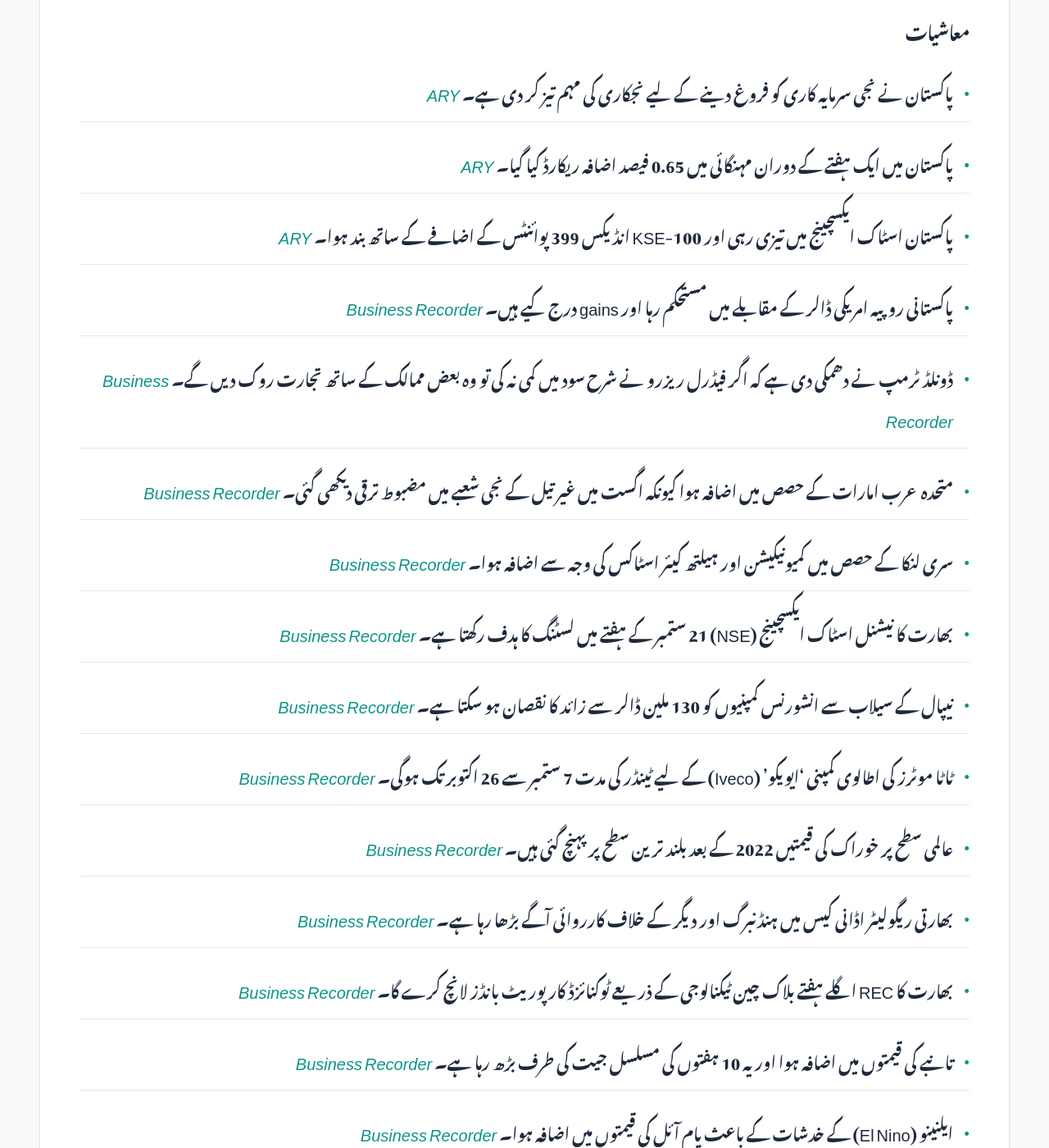
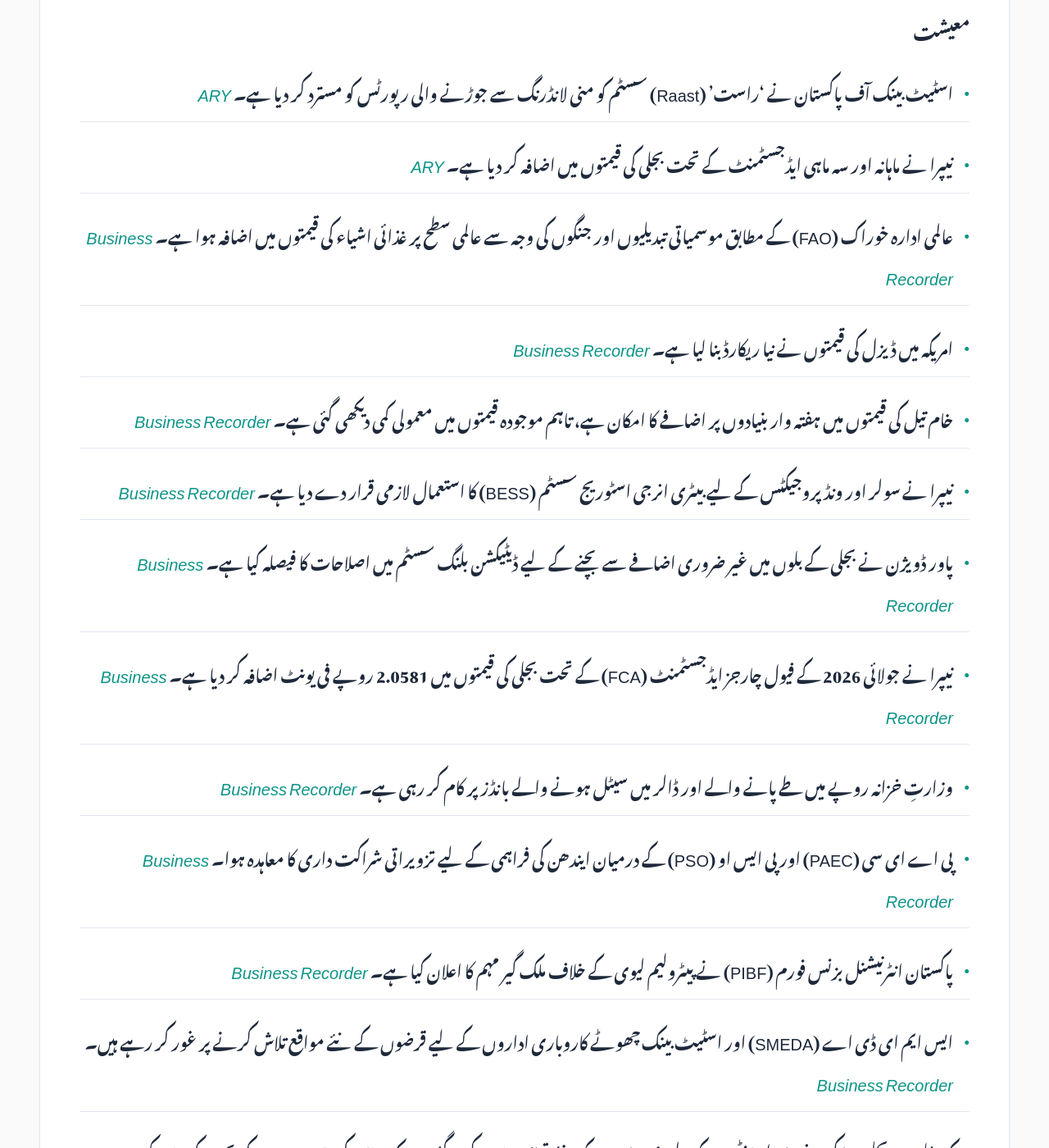
Before and after one commit to zsubzwary/news, a Jekyll site: the page built from ur/index.md, in a window 1280 px wide and 1400 px high, scrolled down 528 px. Shown: the whole window at 82% size. Built offline with Jekyll 4.4.1, drawn with Linux system fonts in a browser that asks for light colours; some web fonts are replaced; comment, search, counter and statistics services are not loaded; some of the changed text lies outside the part shown.

Commit message:
DateTime; 2026-09-05T04:09:22.461Z

```diff
--- a/ur/index.md
+++ b/ur/index.md
@@ -7,53 +7,50 @@ rtl: true
 
 پاکستان کی تازہ خبروں کا خلاصہ
 
- &lrm; 04-Sep-2026 21:10PKT
+ &lrm; 05-Sep-2026 09:09PKT
 
 پڑھنے کا وقت : 4 منٹ
 
-### معاشیات
-- پاکستان نے نجی سرمایہ کاری کو فروغ دینے کے لیے نجکاری کی مہم تیز کر دی ہے۔ *[ARY](https://arynews.tv/pakistan-steps-up-privatization-drive-to-boost-private-investment)*
-- پاکستان میں ایک ہفتے کے دوران مہنگائی میں 0.65 فیصد اضافہ ریکارڈ کیا گیا۔ *[ARY](https://arynews.tv/inflation-rises-in-pakistan-in-one-week)*
-- پاکستان اسٹاک ایکسچینج میں تیزی رہی اور KSE-100 انڈیکس 399 پوائنٹس کے اضافے کے ساتھ بند ہوا۔ *[ARY](https://arynews.tv/psx-closes-high-as-kse-100-index-gains-399-points)*
-- پاکستانی روپیہ امریکی ڈالر کے مقابلے میں مستحکم رہا اور gains درج کیے ہیں۔ *[Business Recorder](https://www.brecorder.com/news/40437940/pakistan-rupee-registers-gain-against-us-dollar)*
-- ڈونلڈ ٹرمپ نے دھمکی دی ہے کہ اگر فیڈرل ریزرو نے شرح سود میں کمی نہ کی تو وہ بعض ممالک کے ساتھ تجارت روک دیں گے۔ *[Business Recorder](https://www.brecorder.com/news/40437959/trump-says-if-the-fed-doesnt-cut-rates-hell-stop-trading-with-some-nations)*
-- متحدہ عرب امارات کے حصص میں اضافہ ہوا کیونکہ اگست میں غیر تیل کے نجی شعبے میں مضبوط ترقی دیکھی گئی۔ *[Business Recorder](https://www.brecorder.com/news/40437958/uae-shares-jump-as-pmi-shows-solid-growth-in-august)*
-- سری لنکا کے حصص میں کمیونیکیشن اور ہیلتھ کیئر اسٹاکس کی وجہ سے اضافہ ہوا۔ *[Business Recorder](https://www.brecorder.com/news/40437957/communication-healthcare-stocks-lift-sri-lankan-shares-higher)*
-- بھارت کا نیشنل اسٹاک ایکسچینج (NSE) 21 ستمبر کے ہفتے میں لسٹنگ کا ہدف رکھتا ہے۔ *[Business Recorder](https://www.brecorder.com/news/40437953/indias-nse-targets-listing-in-week-of-september-21-after-ipo-clearance-sources-say)*
-- نیپال کے سیلاب سے انشورنس کمپنیوں کو 130 ملین ڈالر سے زائد کا نقصان ہو سکتا ہے۔ *[Business Recorder](https://www.brecorder.com/news/40437952/nepal-floods-could-cost-insurers-over-130-million-even-before-death-injury-claims)*
-- ٹاٹا موٹرز کی اطالوی کمپنی 'ایویکو' (Iveco) کے لیے ٹینڈر کی مدت 7 ستمبر سے 26 اکتوبر تک ہوگی۔ *[Business Recorder](https://www.brecorder.com/news/40437949/tata-motors-tender-for-italys-iveco-set-for-september-7-to-october-26)*
-- عالمی سطح پر خوراک کی قیمتیں 2022 کے بعد بلند ترین سطح پر پہنچ گئی ہیں۔ *[Business Recorder](https://www.brecorder.com/news/40437948/world-food-prices-at-highest-since-2022-as-supply-risks-mount-fao-says)*
-- بھارتی ریگولیٹر اڈانی کیس میں ہنڈنبرگ اور دیگر کے خلاف کارروائی آگے بڑھا رہا ہے۔ *[Business Recorder](https://www.brecorder.com/news/40437947/india-regulator-presses-ahead-against-hindenburg-others-in-adani-case-sources-say)*
-- بھارت کا REC اگلے ہفتے بلاک چین ٹیکنالوجی کے ذریعے ٹوکنائزڈ کارپوریٹ بانڈز لانچ کرے گا۔ *[Business Recorder](https://www.brecorder.com/news/40437946/indias-rec-set-to-debut-tokenised-corporate-bond-sale-next-week-bankers-say)*
-- تانبے کی قیمتوں میں اضافہ ہوا اور یہ 10 ہفتوں کی مسلسل جیت کی طرف بڑھ رہا ہے۔ *[Business Recorder](https://www.brecorder.com/news/40437945/copper-edges-up-on-thinning-stocks-eyes-10-week-winning-streak)*
-- ایلنینو (El Nino) کے خدشات کے باعث پام آئل کی قیمتوں میں اضافہ ہوا۔ *[Business Recorder](https://www.brecorder.com/news/40437944/palm-ends-higher-on-el-nino-worries-logs-weekly-gain)*
-- بھارتی قرض دانوں نے اضافی نقد رقم جذب کرنے کے لیے مختصر مدت کے قرضوں میں اضافے کا مطالبہ کیا ہے۔ *[Business Recorder](https://www.brecorder.com/news/40437943/india-debt-investors-call-for-higher-short-term-borrowing-to-absorb-excess-cash-sources-say)*
-- بھارت کے حصص میں اس ہفتے کمی دیکھی گئی۔ *[Business Recorder](https://www.brecorder.com/news/40437942/indian-shares-post-weekly-losses-as-elevated-crude-keeps-sentiment-subdued)*
-- بھارتی روپیہ پانچ ہفتوں میں اپنی بہترین کارکردگی دکھانے میں کامیاب رہا۔ *[Business Recorder](https://www.brecorder.com/news/40437941/indian-rupee-logs-best-week-in-five-as-rbi-muscle-power-foreign-deposits-support)*
+### معیشت
+- اسٹیٹ بینک آف پاکستان نے 'راست' (Raast) سسٹم کو منی لانڈرنگ سے جوڑنے والی رپورٹس کو مسترد کر دیا ہے۔ *[ARY](https://arynews.tv/sbp-rejects-reports-linking-raast-to-money-laundering)*
+- نیپرا نے ماہانہ اور سہ ماہی ایڈجسٹمنٹ کے تحت بجلی کی قیمتوں میں اضافہ کر دیا ہے۔ *[ARY](https://arynews.tv/nepra-raises-electricity-prices-under-monthly-and-quarterly-adjustments)*
+- عالمی ادارہ خوراک (FAO) کے مطابق موسمیاتی تبدیلیوں اور جنگوں کی وجہ سے عالمی سطح پر غذائی اشیاء کی قیمتوں میں اضافہ ہوا ہے۔ *[Business Recorder](https://www.brecorder.com/news/40438020/weather-war-push-up-food-prices-fao)*
+- امریکہ میں ڈیزل کی قیمتوں نے نیا ریکارڈ بنا لیا ہے۔ *[Business Recorder](https://www.brecorder.com/news/40438018/us-diesel-price-hits-new-high)*
+- خام تیل کی قیمتوں میں ہفتہ وار بنیادوں پر اضافے کا امکان ہے، تاہم موجودہ قیمتوں میں معمولی کمی دیکھی گئی ہے۔ *[Business Recorder](https://www.brecorder.com/news/40438013/oil-slides-heads-for-weekly-gain)*
+- نیپرا نے سولر اور ونڈ پروجیکٹس کے لیے بیٹری انرجی اسٹوریج سسٹم (BESS) کا استعمال لازمی قرار دے دیا ہے۔ *[Business Recorder](https://www.brecorder.com/news/40438015/bess-made-mandatory-nepra-approves-amendments-to-electricity-wheeling-auction-process)*
+- پاور ڈویژن نے بجلی کے بلوں میں غیر ضروری اضافے سے بچنے کے لیے ڈیٹیکشن بلنگ سسٹم میں اصلاحات کا فیصلہ کیا ہے۔ *[Business Recorder](https://www.brecorder.com/news/40438017/detection-billing-system-power-division-decides-to-introduce-reforms)*
+- نیپرا نے جولائی 2026 کے فیول چارجز ایڈجسٹمنٹ (FCA) کے تحت بجلی کی قیمتوں میں 2.0581 روپے فی یونٹ اضافہ کر دیا ہے۔ *[Business Recorder](https://www.brecorder.com/news/40438016/positive-fca-allowed-nepra-increases-tariff-by-rs20581unit)*
+- وزارتِ خزانہ روپے میں طے پانے والے اور ڈالر میں سیٹل ہونے والے بانڈز پر کام کر رہی ہے۔ *[Business Recorder](https://www.brecorder.com/news/40438021/mof-working-on-rupee-denominated-dollar-settled-bond-aurangzeb)*
+- پی اے ای سی (PAEC) اور پی ایس او (PSO) کے درمیان ایندھن کی فراہمی کے لیے تزویراتی شراکت داری کا معاہدہ ہوا۔ *[Business Recorder](https://www.brecorder.com/news/40438035/paec-pso-forge-strategic-partnership-for-efficient-fuel-supply)*
+- پاکستان انٹرنیشنل بزنس فورم (PIBF) نے پیٹرولیم لیوی کے خلاف ملک گیر مہم کا اعلان کیا ہے۔ *[Business Recorder](https://www.brecorder.com/news/40438037/pibf-launches-campaign-against-petroleum-levy)*
+- ایس ایم ای ڈی اے (SMEDA) اور اسٹیٹ بینک چھوٹے کاروباری اداروں کے لیے قرضوں کے نئے مواقع تلاش کرنے پر غور کر رہے ہیں۔ *[Business Recorder](https://www.brecorder.com/news/40438042/smeda-sbp-explore-cluster-based-lending-for-smes)*
+- کوئلے سے بجلی پیدا کرنے والے پلانٹس کے لیے خریداری کے نئے قوانین نافذ کیے گئے ہیں تاکہ سالانہ کروڑوں روپے کی بچت کی جا سکے۔ *[Business Recorder](https://www.brecorder.com/news/40437975/the-discount-nobody-noticed)*
 
 ### سائنس اور ٹیکنالوجی
-- بھارت کا REC اگلے ہفتے بلاک چین ٹیکنالوجی کا استعمال کرتے ہوئے ٹوکنائزڈ بانڈز جاری کرے گا۔ *[Business Recorder](https://www.brecorder.com/news/40437946/indias-rec-set-to-debut-tokenised-corporate-bond-sale-next-week-bankers-say)*
-
-### موسم
-- ایلنینو (El Nino) اور موسمیاتی تبدیلیوں کے باعث عالمی سطح پر خوراک کی قیمتیں بڑھ رہی ہیں۔ *[Business Recorder](https://www.brecorder.com/news/40437948/world-food-prices-at-highest-since-2022-as-supply-risks-mount-fao-says)*
+- آئی فون 18 پرو کی قیمتوں میں ممکنہ اضافے کی خبریں سامنے آئی ہیں، جس کی وجہ میموری کی بڑھتی ہوئی قیمتیں ہو سکتی ہیں۔ *[ARY](https://arynews.tv/iphone-18-pro-price-leak-suggests-a-200-jump-as-memory-costs-soar)*
 
 ### سیاست
-- ازمہ بخاری کے مطابق کے پی کے وزیر اعلیٰ چارٹرڈ طیاروں کے ذریعے عوامی تحریک چلا رہے ہیں۔ *[ARY](https://arynews.tv/kp-cm-running-street-movement-on-chartered-planes-says-azma-bukhari)*
+- لندن میں زرداری اور بلاول بھٹو کے درمیان پانچ گھنٹے طویل ملاقات ہوئی۔ *[ARY](https://arynews.tv/zardari-meets-bilawal-bhutto-in-london-for-five-hours)*
+- علی امین گنڈاپور کا دعویٰ ہے کہ پی ٹی آئی کے بانی کے خلاف منصوبہ نومبر 2020 میں ہی شروع کر دیا گیا تھا۔ *[ARY](https://arynews.tv/ali-amin-gandapur-claims-minus-pti-founder-plan-began-in-november-2020)*
+- وزیراعظم شہباز شریف نے عالمی امن اور سلامتی کے فروغ کے لیے ایک مضبوط اور مؤثر اقوام متحدہ کی ضرورت پر زور دیا۔ *[Business Recorder](https://www.brecorder.com/news/40438038/pm-for-strong-effective-un-in-promoting-peace-security)*
 
 ### قومی
-- ایف آئی اے نے لاہور میں انسانی اسمگلنگ کے ایک مبینہ ایجنٹ کو گرفتار کر لیا ہے۔ *[ARY](https://arynews.tv/fia-arrests-alleged-human-trafficking-agent-in-lahore)*
-- بلوچستان میں سکیورٹی فورسز نے مختلف آپریشنز کے دوران 48 دہشت گردوں کو ہلاک کر دیا۔ *[Business Recorder](https://www.brecorder.com/news/40437954/security-forces-kill-48-terrorists-in-separate-balochistan-operations-ispr)*
+- چنیوٹ میں زمین کے تنازع پر ایک شخص نے اپنی بیوی اور تین بچوں کو قتل کر دیا۔ *[ARY](https://arynews.tv/chiniot-husband-allegedly-kills-wife-and-three-children-over-land-dispute)*
+- پاکستان میں نجی حج پیکجز کو حتمی شکل دے دی گئی ہے۔ *[ARY](https://arynews.tv/pakistan-finalizes-private-hajj-packages)*
+- پاسپورٹ دفاتر دو ماہ کے لیے ہفتے کے روز بھی کھلے رہیں گے۔ *[ARY](https://arynews.tv/pakistan-passport-offices-to-open-on-saturdays-for-two-months)*
+- پنجاب میں 'منڈی مارٹ' منصوبے کا آغاز کر دیا گیا ہے تاکہ زرعی مارکیٹوں کو جدید بنایا جا سکے۔ *[Business Recorder](https://www.brecorder.com/news/40438036/pamra-launches-mandi-mart-project-in-three-cities)*
+- پنجاب حکومت جنگلی حیات کے تحفظ اور فروغ میں ایک مثالی صوبہ کے طور پر ابھر رہا ہے۔ *[Business Recorder](https://www.brecorder.com/news/40438039/punjab-emerging-as-a-model-in-conservation-promotion-of-wildlife)*
+- پنجاب میں ہارٹیکلچر ریونیو کے حصول کے لیے ڈیجیٹلائزیشن کا حکم دے دیا گیا ہے۔ *[Business Recorder](https://www.brecorder.com/news/40438040/punjab-orders-digitalisation-of-horticulture-revenue-collection)*
+- سندھ میں پبلک ٹرانسپورٹ سروسز کے پھیلاؤ اور برقی ٹیکسیوں کے منصوبوں پر غور کیا گیا۔ *[Business Recorder](https://www.brecorder.com/news/40438041/sharjeel-reviews-plans-to-expand-public-transport-services)*
+- کراچی واٹر اینڈ سروسز امپروومنٹ پروجیکٹ (KWSIP) کی پیش رفت اور رکاوٹوں کا جائزہ لیا گیا۔ *[Business Recorder](https://www.brecorder.com/news/40438044/steering-committee-reviews-progress-of-kwsip)*
 
 ### بین الاقوامی
-- چینی صدر شی جن پنگ ایک بڑے سی ای او وفد کے ساتھ امریکہ کا دورہ کریں گے۔ *[ARY](https://arynews.tv/chinas-xi-to-bring-large-ceo-delegation-on-us-visit-sources-say)*
-- بھارت نے نیپال کے 'نوڈل کنگ' کمپنی کی مصنوعات کے خلاف فوڈ سیفٹی کے اقدامات شروع کر دیے ہیں۔ *[Business Recorder](https://www.brecorder.com/news/40437951/india-food-safety-crackdown-targets-company-of-nepals-noodle-king)*
-- ایئر انڈیا کے طیارے میں تکنیکی خرابی کے باعث 24 افراد زخمی ہو گئے۔ *[Business Recorder](https://www.brecorder.com/news/40437955/air-india-a320-issued-stall-warning-when-seatbelt-signs-off-injuring-24-investigators-say)*
+- امریکہ اور اس کے اتحادی ایران کو اقوام متحدہ کی سلامتی کونسل میں رپورٹ کرنے کے لیے دباؤ ڈال رہے ہیں۔ *[Business Recorder](https://www.brecorder.com/news/40438014/us-allies-want-iaea-board-to-report-iran-to-unsc-diplomats)*
+- امریکہ نے ایران سے متعلقہ ہونے پر ترک سرمایہ کاری بینک اور اس کی ذیلی کمپنیوں پر پابندیاں عائد کر دی ہیں۔ *[Business Recorder](https://www.brecorder.com/news/40438011/us-targets-turkish-entities-with-iran-related-sanctions)*
+- بحیرہ احمر کے داخلی راستے پر قبضے کی حوثیوں کی کوشش کے دوران 120 افراد ہلاک ہو گئے۔ *[Business Recorder](https://www.brecorder.com/news/40438012/houthi-bid-to-seize-gateway-to-red-sea-leaves-120-dead)*
 
 ### کھیل
-- مائیک ہیسن نے پاکستان کرکٹ ٹیم کے کھلاڑیوں کی غیر موجودگی اور ٹیم میں تبدیلیوں پر بات کی۔ *[ARY](https://arynews.tv/mike-hesson-opens-up-about-aghas-absence-from-king-meeting)*
-- مونزا ریس میں لیکلرک نے فراری کے ساتھ پہلی پوزیشن حاصل کی۔ *[ARY](https://arynews.tv/leclerc-on-top-as-ferrari-take-1-2-in-monza)*
-- بھارت اور جاپان کے درمیان پہلا بین الاقوامی کرکٹ میچ 22 ستمبر کو کھیلا جائے گا۔ *[Business Recorder](https://www.brecorder.com/news/40437956/world-t20-champions-india-to-face-japan-in-first-international-meeting)*
-- سابق کوچ جیسن گلیسپیل نے پاکستان کے سلیکٹرز کے فیصلوں پر تنقید کی۔ *[Business Recorder](https://www.brecorder.com/news/40437950/gillespie-hits-out-at-pakistan-selectors-after-mid-series-overhaul)*
+- مائیک ہیسن نے سربراز احمد اور عمر گل سے متعلق پی سی بی کے فیصلوں سے لاتعلقی کا اظہار کیا ہے۔ *[ARY](https://arynews.tv/mike-hesson-distances-himself-from-pcb-decisions-on-sarfaraz-ahmed-and-umar-gul)*
 
 ### صحت
-- پنجاب میں انجکشن کے مخصوص بیچز کے حوالے سے اسٹاپج الرٹ جاری کیا گیا ہے۔ *[ARY](https://arynews.tv/punjab-issues-stoppage-alert-over-injectable-medicine-batches)*
+- فرانس میں کدو کے بیجوں سے منسلک سالمونلا کے پھیلاؤ کے باعث 81 افراد متاثر ہوئے ہیں۔ *[ARY](https://arynews.tv/salmonella-outbreak-linked-to-pumpkin-seeds-infects-81-in-france)*
```
